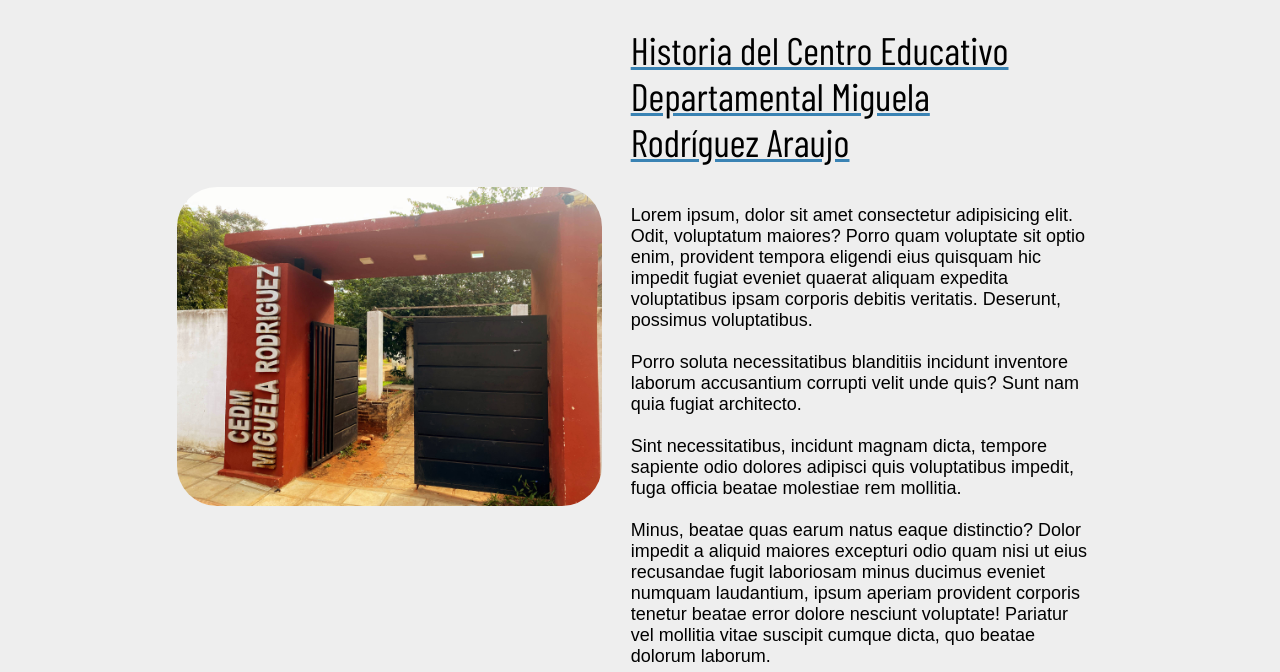
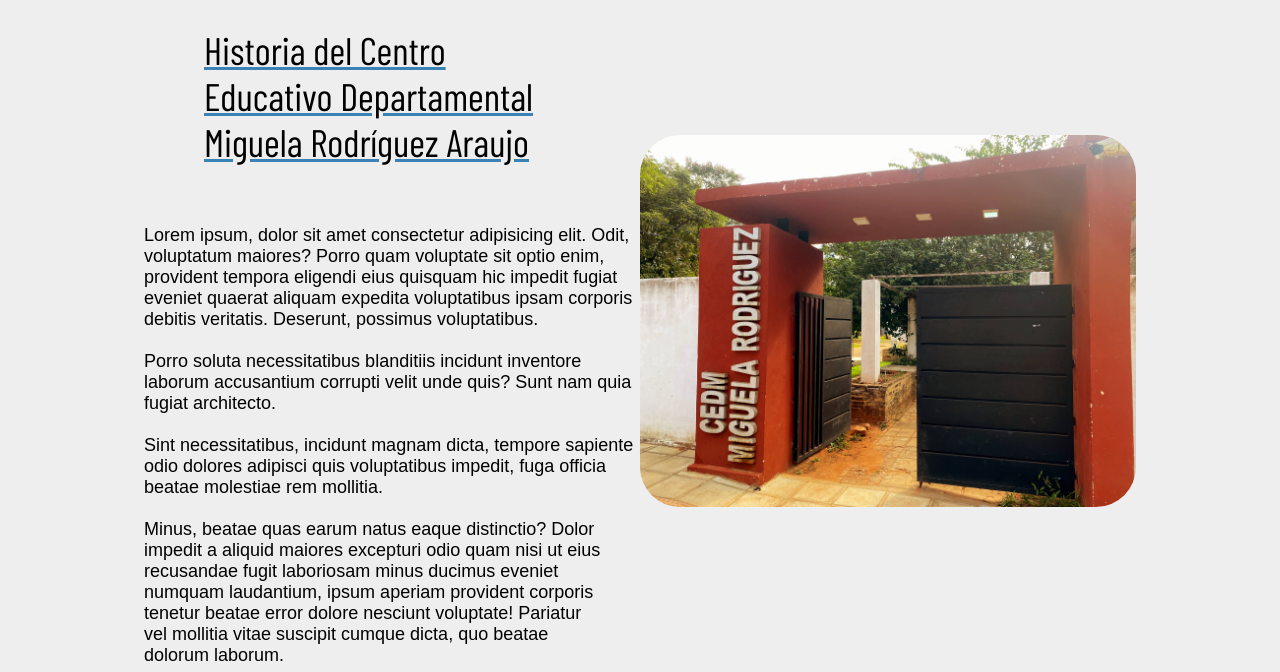
Before and after one commit to 4rza/4rza.github.io, a plain HTML site: page Institucion.html in a window 1280 px wide. Shown: the part 128-800 px from the top of the page. Drawn offline with nearby package versions, Linux system fonts and the light colour scheme; a web font is replaced by a local one.

Commit message:
Update Institucion.html

```diff
--- a/Institucion.html
+++ b/Institucion.html
@@ -8,7 +8,7 @@
     <link href="https://fonts.googleapis.com/css2?family=Barlow+Condensed:ital,wght@0,100;0,200;0,300;0,400;0,500;0,600;0,700;0,800;0,900;1,100;1,200;1,300;1,400;1,500;1,600;1,700;1,800;1,900&display=swap" rel="stylesheet">
     <meta name="viewport" content="width=device-width, initial-scale=1.0">
     <link rel="stylesheet" href="css/head.css">
-    <link rel="stylesheet" href="css/index.css">
+    <link rel="stylesheet" href="css/institucion.css">
     <link rel="stylesheet" href="css/Footer.css">
     <title>CED MR</title>
 </head>
```
